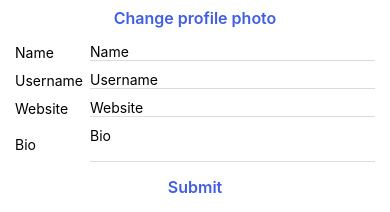
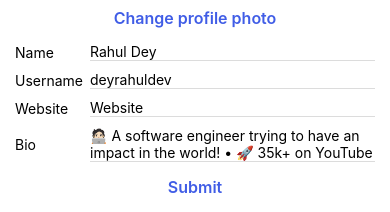
Before and after one commit to web3-wizard/Instagram-Clone, a React Native app: screen / in a window 390 px wide. Shown: the part 148-360 px from the top of the page. Built offline with nearby package versions, Linux system fonts and the light colour scheme.

Commit message:
Add and Implement React Hook Form for Edit Screen

```diff
--- a/package.json
+++ b/package.json
@@ -11,6 +11,7 @@
   },
   "dependencies": {
     "react": "18.2.0",
+    "react-hook-form": "^7.45.4",
     "react-native": "0.71.8",
     "react-native-vector-icons": "^9.2.0",
     "react-native-video": "^5.2.1"
--- a/src/assets/data/user.json
+++ b/src/assets/data/user.json
@@ -4,6 +4,7 @@
   "name": "Rahul Dey",
   "bio": "🧑🏻‍💻 A software engineer trying to have an impact in the world! • 🚀 35k+ on YouTube #notJustDev 📈 • Follow me for value-packed dev content 💡",
   "username": "deyrahuldev",
+  "website": "",
   "posts": [
     {
       "id": "1",
--- a/src/assets/theme/colors.ts
+++ b/src/assets/theme/colors.ts
@@ -6,6 +6,7 @@
   black: '#000',
   grey: '#666666',
   lightgrey: '#cccccc',
+  error: 'red',
 };
 
 export default colors;
--- a/src/screen/EditProfileScreen.tsx
+++ b/src/screen/EditProfileScreen.tsx
@@ -1,30 +1,76 @@
 import React from 'react';
 import {StyleSheet, Text, View, Image, TextInput} from 'react-native';
+import {useForm, Control, Controller} from 'react-hook-form';
 import user from '../assets/data/user.json';
 import colors from '../assets/theme/colors';
 import fonts from '../assets/theme/fonts';
+import {IUser} from '../../types';
+
+const URL_REGEX =
+  /https?:\/\/(www\.)?[-a-zA-Z0-9@:%._\+~#=]{1,256}\.[a-zA-Z0-9()]{1,6}\b([-a-zA-Z0-9()@:%_\+.~#?&//=]*)/i;
+
+type IEditableUserField = 'name' | 'username' | 'website' | 'bio';
+type IEditableUser = Pick<IUser, IEditableUserField>;
 
 interface ICustomInput {
+  control: Control<IEditableUser, object>;
+  name: IEditableUserField;
   label: string;
   multiline?: boolean;
+  rules?: object;
 }
 
-const CustomInput = ({label, multiline = false}: ICustomInput) => {
+const CustomInput = ({
+  control,
+  name,
+  label,
+  multiline = false,
+  rules = {},
+}: ICustomInput) => {
   return (
+    <Controller
+      control={control}
+      name={name}
+      rules={rules}
+      render={({field: {value, onChange, onBlur}, fieldState: {error}}) => (
         <View style={styles.inputContainer}>
           <Text style={styles.label}>{label}</Text>
+          <View style={styles.errorContainer}>
             <TextInput
-        style={styles.input}
+              value={value}
+              onChangeText={onChange}
+              onBlur={onBlur}
+              style={[
+                styles.input,
+                {borderColor: error ? colors.error : colors.border},
+              ]}
               placeholder={label}
               multiline={multiline}
             />
+            {error && (
+              <Text style={styles.errorTxt}>
+                {error.message || 'Something went wrong!'}
+              </Text>
+            )}
           </View>
+        </View>
+      )}
+    />
   );
 };
 
 const EditProfileScreen = () => {
-  const handleSubmit = () => {
-    console.warn('On Submit!');
+  const {control, handleSubmit} = useForm<IEditableUser>({
+    defaultValues: {
+      name: user.name,
+      username: user.username,
+      website: user.website,
+      bio: user.bio,
+    },
+  });
+
+  const onSubmit = (data: IEditableUser) => {
+    console.log('On Submit! ', data);
   };
 
   return (
@@ -32,12 +78,46 @@
       <Image source={{uri: user.image}} style={styles.avatar} />
       <Text style={styles.txtButton}>Change profile photo</Text>
 
-      <CustomInput label="Name" />
-      <CustomInput label="Username" />
-      <CustomInput label="Website" />
-      <CustomInput label="Bio" multiline={true} />
+      <CustomInput
+        control={control}
+        name="name"
+        label="Name"
+        rules={{
+          required: 'Name is required',
+          minLength: {value: 3, message: 'Name must be length 3'},
+        }}
+      />
+      <CustomInput
+        control={control}
+        name="username"
+        label="Username"
+        rules={{
+          required: 'Username is required',
+          minLength: {value: 3, message: 'Username must be length 3'},
+        }}
+      />
+      <CustomInput
+        control={control}
+        name="website"
+        label="Website"
+        rules={{
+          pattern: {value: URL_REGEX, message: 'Invalid url'},
+        }}
+      />
+      <CustomInput
+        control={control}
+        name="bio"
+        label="Bio"
+        multiline={true}
+        rules={{
+          maxLength: {
+            value: 200,
+            message: 'Bio should be less than 200 character',
+          },
+        }}
+      />
 
-      <Text onPress={handleSubmit} style={styles.txtButton}>
+      <Text onPress={handleSubmit(onSubmit)} style={styles.txtButton}>
         Submit
       </Text>
     </View>
@@ -51,6 +131,13 @@
     borderRadius: 100,
     marginTop: 25,
   },
+  errorContainer: {
+    flex: 1,
+  },
+  errorTxt: {
+    fontSize: fonts.sizes.md,
+    color: colors.error,
+  },
   inputContainer: {
     flexDirection: 'row',
     alignItems: 'center',
@@ -59,8 +146,6 @@
     paddingHorizontal: 5,
   },
   input: {
-    flex: 1,
-    borderColor: colors.border,
     borderBottomWidth: 1,
   },
   label: {
```
Also changed, not shown: types/index.ts (+7 -1 lines), 1 other file (tests, documents, lock files or other folders). Lines whose indentation alone changed are shown as unchanged.
